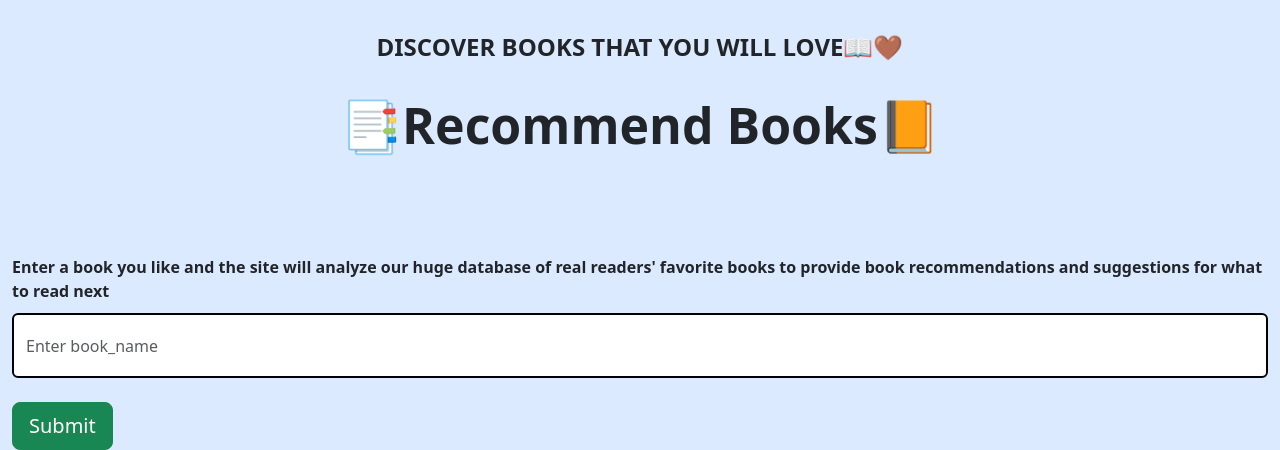
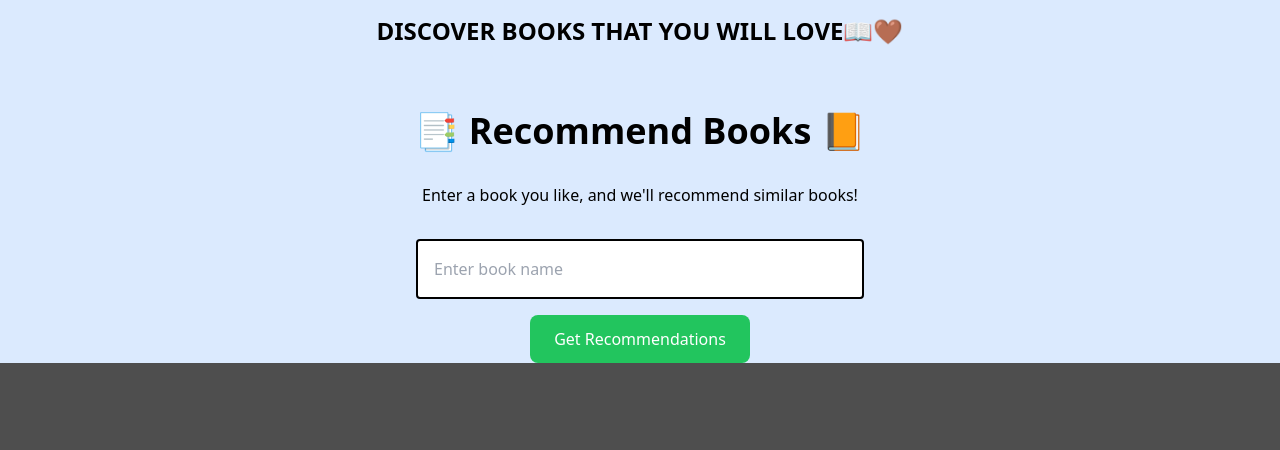
Before and after one commit to purvisahu2004/brs-system, a Flask app: page /recommend in a window 1280 px wide. Shown: the part 461-911 px from the top of the page. After the commit the page ends 824 px from the top, so only its background shows below. Run offline with Flask 3, Linux system fonts and the light colour scheme; parts of the project's set-up code (start-up, migrations or seed data) failed here and were passed over; some libraries are stand-ins or nearby versions.

Commit message:
recommend.html

```diff
--- a/templates/recommend.html
+++ b/templates/recommend.html
@@ -3,106 +3,66 @@
 <head>
     <meta charset="UTF-8">
     <meta name="viewport" content="width=device-width, initial-scale=1.0">
-    <title>Book_recommendation_system</title>
-    <link href="https://cdn.jsdelivr.net/npm/bootstrap@5.3.5/dist/css/bootstrap.min.css" rel="stylesheet" integrity="sha384-SgOJa3DmI69IUzQ2PVdRZhwQ+dy64/BUtbMJw1MZ8t5HZApcHrRKUc4W0kG879m7" crossorigin="anonymous">
-    <script src="https://cdn.tailwindcss.com">
-    </script>
-    <link href="https://cdnjs.cloudflare.com/ajax/libs/font-awesome/5.15.3/css/all.min.css" rel="stylesheet"/>
-
+    <title>Book Recommendation System</title>
+    <!-- Use either Bootstrap OR Tailwind (avoid both) -->
+    <script src="https://cdn.tailwindcss.com"></script>
+    <link href="https://cdnjs.cloudflare.com/ajax/libs/font-awesome/5.15.3/css/all.min.css" rel="stylesheet">
 </head>
 <body class="bg-blue-100">
+    <!-- Navbar -->
     <nav class="bg-black text-white p-4 flex justify-between items-center">
-      <div class="text-lg font-bold">
-       My_Books_recommender
+        <div class="text-lg font-bold">My_Books_recommender</div>
+        <div class="space-x-4">
+            <a class="hover:underline" href="/">Home</a>
+            <a class="hover:underline" href="#">Upload Book</a>
+            <a class="hover:underline" href="#">Delete Book</a>
+            <a class="hover:underline" href="#">Contact Us</a>
+            <a class="hover:underline" href="/recommend">Recommender</a>
         </div>
         <div class="space-x-4">
-       <a class="hover:underline" href="/">
-        Home
-       </a>
-       <a class="hover:underline" href="#">
-        Upload Book
-       </a>
-       <a class="hover:underline" href="#">
-        Delete Book
-       </a>
-       <a class="hover:underline" href="#">
-        Contact Us
-       </a>
-       <a class="hover:underline" href="/recommend">
-        Recommender
-       </a>
-      </div>
-      <div class="space-x-4">
-       <a class="hover:underline" href="#">
-        Account
-       </a>
-       <a class="hover:underline" href="#">
-        Logout
-       </a>
+            <a class="hover:underline" href="#">Account</a>
+            <a class="hover:underline" href="#">Logout</a>
         </div>
     </nav>
+
+    <!-- Hero Section -->
     <div class="relative">
-      <img alt="Library with bookshelves and a quote overlay" class="w-full h-96 object-cover" height="400" src="https://th.bing.com/th/id/OIP.Y0PtPQSSMp5eT_5JZZAXNAHaEK?w=1920&h=1080&rs=1&pid=ImgDetMain" width="1200"/>
+        <img class="w-full h-96 object-cover" src="https://th.bing.com/th/id/OIP.Y0PtPQSSMp5eT_5JZZAXNAHaEK?w=1920&h=1080&rs=1&pid=ImgDetMain">
         <div class="absolute inset-0 flex flex-col justify-center items-center bg-black bg-opacity-50 text-white text-center">
-       <h1 class="text-4xl font-bold">
-        Today a reader,
-        <br/>
-        tomorrow a leader.
-       </h1>
-       <p class="mt-2 text-lg">
-        Margaret Fuller
-       </p>
-      </div>
-      <div class="absolute inset-y-0 left-0 flex items-center">
-       <button class="text-white text-2xl px-4">
-        ❮
-       </button>
-      </div>
-      <div class="absolute inset-y-0 right-0 flex items-center">
-       <button class="text-white text-2xl px-4">
-        ❯
-       </button>
+            <h1 class="text-4xl font-bold">Today a reader,<br>tomorrow a leader.</h1>
+            <p class="mt-2 text-lg">Margaret Fuller</p>
         </div>
     </div>
+
+    <!-- Book Recommender Section -->
     <div class="text-center py-8">
-      <h2 class="text-2xl font-bold">
-       DISCOVER BOOKS THAT YOU WILL LOVE📖🤎
-      </h2>
+        <h2 class="text-2xl font-bold">DISCOVER BOOKS THAT YOU WILL LOVE📖🤎</h2>
     </div>
 
-     <div class="container">
-        <div class="row">
-         <div class="col-md-12">
-            <h1 style="text-align:center;font-size:50px"><b>📑Recommend Books📙<b></h1>
-            <p class="para" style="margin-top:100px"> Enter a book you like and the site will analyze our huge database of real readers' favorite books to provide book recommendations and suggestions for what to read next</p>
-         </div>
-         </div>
-        <form action="/recommend_books" methods="post" style="flex; justify-content:center align-items:center;">
-          <input name="user_input" type="text" class="form-control" placeholder="Enter book_name" style="height:65px; weight:260px; margin-top:10px; border:black solid 2px"><br>
-          <input type="submit" class="btn btn-lg btn-success">
+    <div class="container mx-auto px-4">
+        <h1 class="text-center text-4xl font-bold my-8">📑 Recommend Books 📙</h1>
+        <p class="text-center my-8">Enter a book you like, and we'll recommend similar books!</p>
+
+        <!-- Recommendation Form -->
+        <form action="/recommend_books" method="POST" class="flex flex-col items-center">
+            <input name="user_input" type="text" class="w-full max-w-md p-4 border-2 border-black rounded mb-4" placeholder="Enter book name">
+            <button type="submit" class="bg-green-500 text-white px-6 py-3 rounded-lg hover:bg-green-600">Get Recommendations</button>
         </form>
+
+        <!-- Recommended Books Grid -->
         {% if data %}
-
-         {% for i in data %}
-       <div class="col-md-3" style="margin-top:50px">
-           <div class="card">
-               <div class="card-body">
-                   <img class="card-img-top" src="{{i[2]}}">
-                   <p class="text-white">{{i[0]}}</p>
-                   <h4 class="text-white">{{i[1]}}</h4>
-               </div>
-           </div>
+            <div class="grid grid-cols-1 md:grid-cols-4 gap-6 my-12">
+                {% for book in data %}
+                    <div class="bg-white rounded-lg shadow-md overflow-hidden">
+                        <img class="w-full h-48 object-contain" src="{{ book[2] }}">
+                        <div class="p-4">
+                            <h3 class="font-bold text-lg">{{ book[0] }}</h3>
+                            <p class="text-gray-600">{{ book[1] }}</p>
                         </div>
                     </div>
                 {% endfor %}
-
+            </div>
         {% endif %}
-
-
-        </div>
-    </div>
-
-
     </div>
 </body>
 </html>
```
Lines whose indentation alone changed are shown as unchanged.
